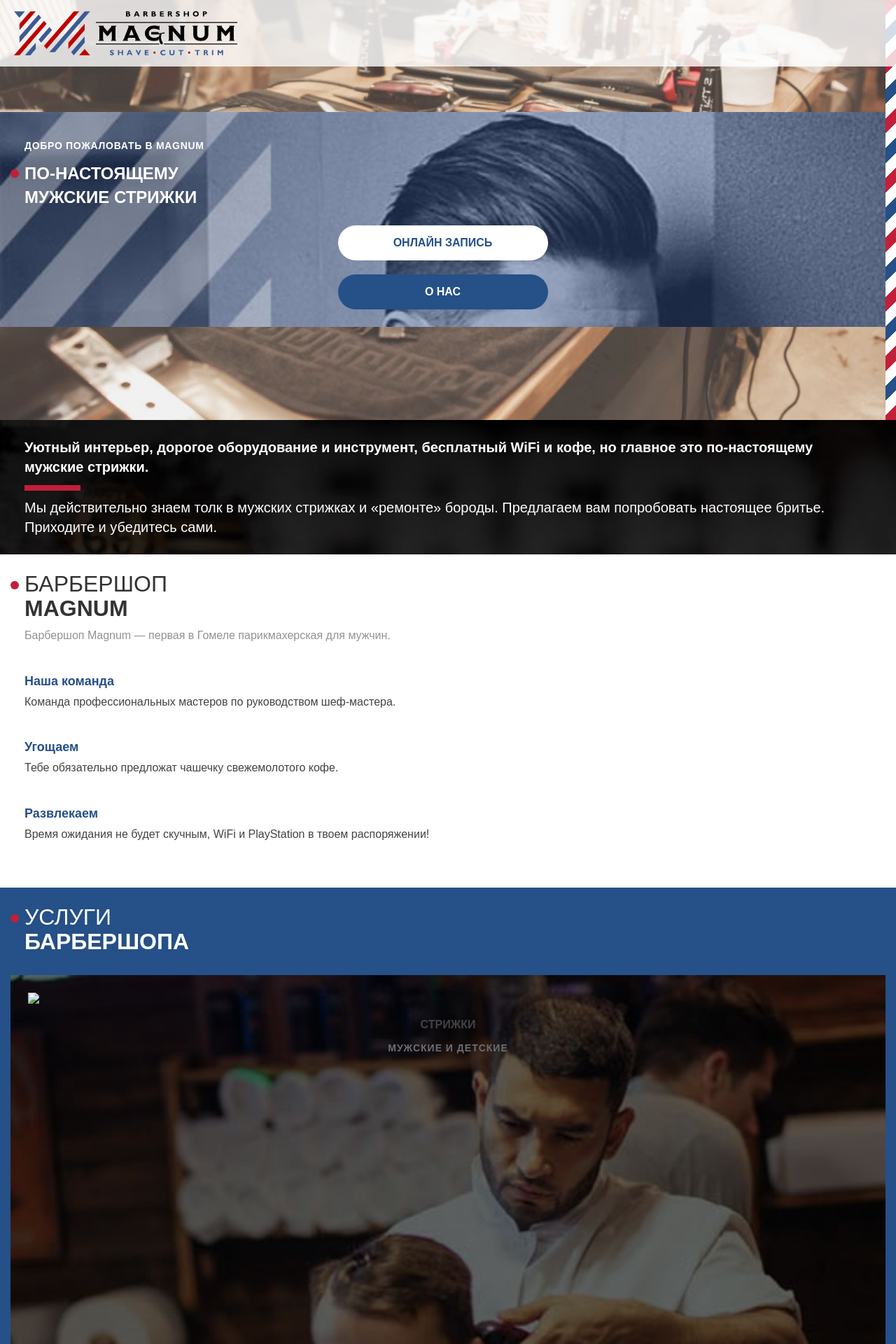
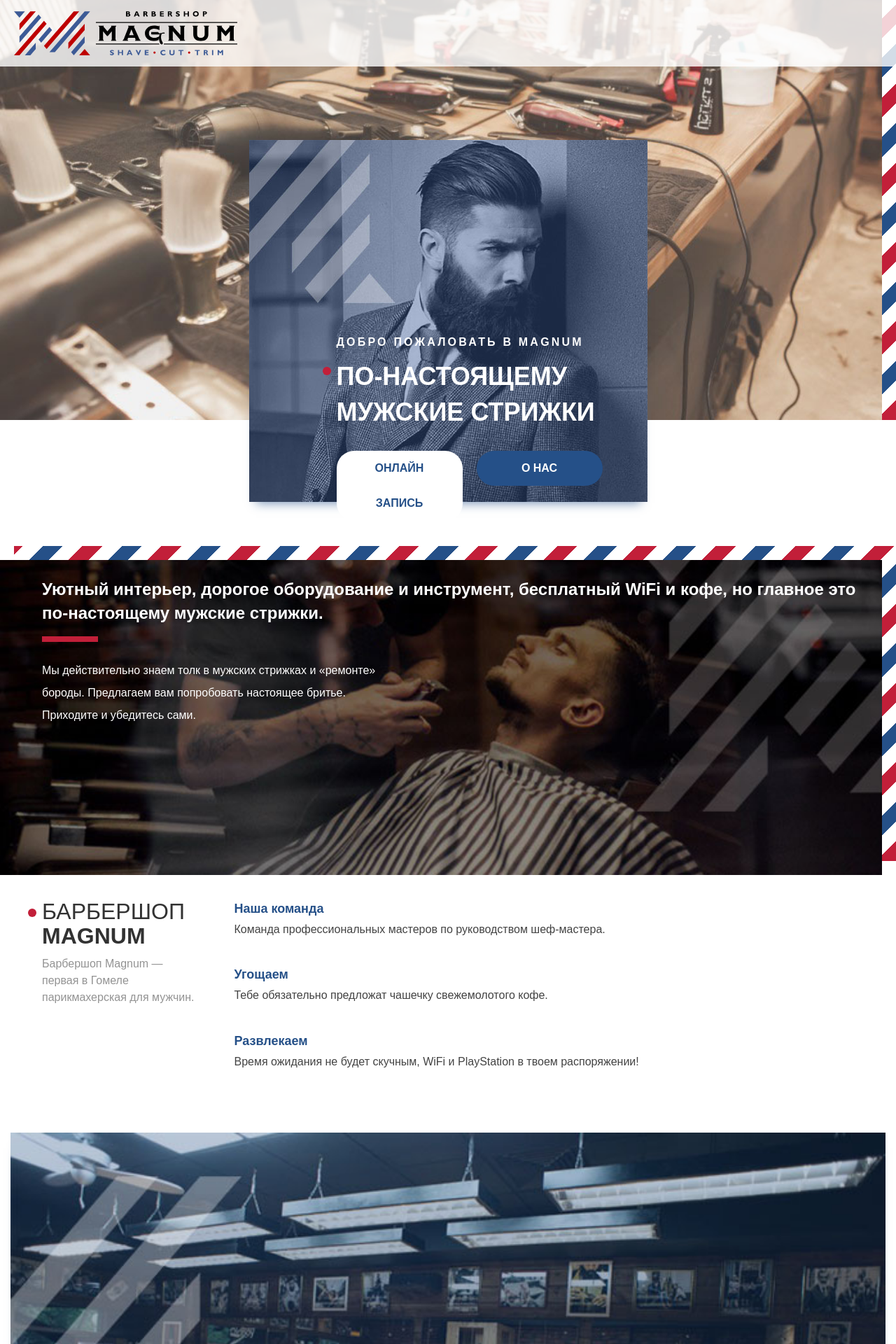
Before and after one commit to nigel-riss/magnum, a PHP site: page / in a window 1280 px wide. Shown: the top 1920 px of the page at 70% size. Run offline with PHP 8.4, Linux system fonts and the light colour scheme.

Commit message:
Header, About and Services portrait tablet styling started

```diff
--- a/index.html
+++ b/index.html
@@ -27,7 +27,7 @@
     <div class="hero">
       <h1 class="hero__title">Добро пожаловать в Magnum</h1>
       <p class="hero__motto">По-настоящему<br> мужские Стрижки</p>
-      <div class="hero__buttons"><a class="button button--block" href="#">Онлайн запись</a><a class="button button--block button--blue" href="#">О нас</a></div>
+      <div class="hero__buttons"><a class="button button--mr-20" href="#">Онлайн запись</a><a class="button button--blue" href="#">О нас</a></div>
     </div>
   </header>
   <section class="about">
--- a/styles.css
+++ b/styles.css
@@ -389,6 +389,8 @@ body {
   display: inline-block;
   vertical-align: top;
   padding: 0 25px;
+  width: 200px;
+  margin-bottom: 20px;
   color: #255088;
   font-size: 1rem;
   font-weight: 700;
@@ -398,9 +400,14 @@ body {
   text-transform: uppercase;
   background-color: #ffffff;
   border-radius: 25px; }
+  @media (min-width: 700px) {
+    .button {
+      width: 180px; } }
   .button--blue {
     color: #ffffff;
     background-color: #255088; }
+  .button--mr-20 {
+    margin-right: 20px; }
   .button--block {
     display: block;
     max-width: 300px;
@@ -411,6 +418,7 @@ body {
   position: relative;
   height: 90vh;
   max-height: 600px;
+  padding-top: 15vh;
   background-color: #72645c;
   background-image: url("./img/header-bg-l.jpg");
   background-size: cover;
@@ -425,20 +433,27 @@ body {
     width: 15px;
     background-image: repeating-linear-gradient(-45deg, #c21f39 0px, #c21f39 15px, #ffffff 15px, #ffffff 30px, #255088 30px, #255088 45px, #ffffff 45px, #ffffff 60px); }
   @media (min-width: 700px) {
+    .site-header {
+      padding-top: 200px;
+      margin-bottom: 200px; }
       .site-header::after {
         content: "";
         position: absolute;
         right: 0;
         top: 0;
         height: 100%;
-      width: 15px;
-      background-image: repeating-linear-gradient(-45deg, #c21f39 0px, #c21f39 15px, #ffffff 15px, #ffffff 30px, #255088 30px, #255088 45px, #ffffff 45px, #ffffff 60px); } }
+        width: 20px;
+        background-image: repeating-linear-gradient(-45deg, #c21f39 0px, #c21f39 20px, #ffffff 20px, #ffffff 40px, #255088 40px, #255088 60px, #ffffff 60px, #ffffff 80px); } }
 
 .main-nav {
-  position: relative;
+  position: absolute;
+  left: 0;
+  right: 0;
+  top: 0;
   z-index: 2;
   padding: 15px;
   padding-right: 80px;
+  width: 100%;
   text-align: left;
   background-color: #ffffff;
   background-color: rgba(255, 255, 255, 0.8); }
@@ -466,6 +481,14 @@ body {
   background-image: url("./img/hero-bg.jpg");
   background-size: cover;
   background-position: center top; }
+  @media (min-width: 700px) {
+    .hero {
+      height: 517px;
+      width: 569px;
+      margin: 0 auto;
+      padding-top: 280px;
+      padding-left: 105px;
+      box-shadow: 0 12px 14px -10px rgba(37, 80, 136, 0.6); } }
   .hero__title {
     margin: 0;
     padding-bottom: 15px;
@@ -475,6 +498,10 @@ body {
     font-weight: 700;
     letter-spacing: 0.05em;
     text-transform: uppercase; }
+    @media (min-width: 700px) {
+      .hero__title {
+        font-size: 1rem;
+        letter-spacing: 0.2em; } }
   .hero__motto {
     position: relative;
     margin: 0;
@@ -494,12 +521,44 @@ body {
       width: 12px;
       background-color: #c21f39;
       border-radius: 50%; }
+    @media (min-width: 700px) {
+      .hero__motto {
+        padding-bottom: 30px;
+        font-size: 2.25rem; } }
+  .hero__buttons {
+    width: 210px;
+    margin: 0 auto;
+    text-align: center; }
+    @media (min-width: 700px) {
+      .hero__buttons {
+        width: auto;
+        padding-left: 20px;
+        text-align: left; } }
 
 .about__hero {
+  position: relative;
   padding: 25px 35px;
   background-color: #2d221e;
   background-image: url("./img/about-bg-s.jpg");
   background-size: cover; }
+  @media (min-width: 700px) {
+    .about__hero {
+      height: 450px;
+      margin-bottom: 10px;
+      margin-right: 20px;
+      padding-left: 60px;
+      background-position: center bottom; }
+      .about__hero::before {
+        content: "";
+        position: absolute;
+        top: -20px;
+        left: 20px;
+        z-index: -1;
+        height: 450px;
+        width: 100%;
+        height: 100%;
+        width: 100%;
+        background-image: repeating-linear-gradient(-45deg, #c21f39 0px, #c21f39 20px, #ffffff 20px, #ffffff 40px, #255088 40px, #255088 60px, #ffffff 60px, #ffffff 80px); } }
 
 .about__hero-title {
   position: relative;
@@ -509,6 +568,10 @@ body {
   font-size: 1.25rem;
   font-weight: 700;
   line-height: 1.4; }
+  @media (min-width: 700px) {
+    .about__hero-title {
+      padding-bottom: 50px;
+      font-size: 1.5rem; } }
   .about__hero-title::after {
     content: "";
     position: absolute;
@@ -517,18 +580,34 @@ body {
     height: 8px;
     width: 80px;
     background-color: #c21f39; }
+    @media (min-width: 700px) {
+      .about__hero-title::after {
+        bottom: 25px; } }
 
 .about__hero-description {
   margin: 0;
   color: #ffffff;
   font-size: 1.25rem;
-  line-height: 1.4; }
+  line-height: 1.5; }
+  @media (min-width: 700px) {
+    .about__hero-description {
+      width: 480px;
+      font-size: 1rem;
+      line-height: 2; } }
 
 .about__content {
   padding: 25px 15px; }
+  @media (min-width: 700px) {
+    .about__content {
+      padding-left: 40px; } }
 
 .about__header {
   padding-bottom: 40px; }
+  @media (min-width: 700px) {
+    .about__header {
+      display: inline-block;
+      vertical-align: top;
+      width: 240px; } }
 
 .about__title {
   position: relative;
@@ -554,10 +633,16 @@ body {
   margin: 0;
   padding-left: 20px;
   color: #939393;
-  line-height: 1.4; }
+  line-height: 1.5; }
 
 .about__features {
   padding-right: 20px; }
+  @media (min-width: 700px) {
+    .about__features {
+      display: inline-block;
+      vertical-align: top;
+      width: calc(100% - 260px);
+      padding-left: 30px; } }
 
 .feature {
   padding-left: 20px;
@@ -576,9 +661,21 @@ body {
 
 .services {
   padding: 25px 15px;
+  margin-bottom: 40px;
   background-color: #255088; }
+  @media (min-width: 700px) {
+    .services {
+      background-color: transparent; } }
+  @media (min-width: 700px) {
     .services__hero {
-    background-color: #255088; }
+      height: 450px;
+      padding-left: 40px;
+      padding-top: 340px;
+      margin-bottom: 15px;
+      background-color: #255088;
+      background-image: url("./img/services-bg.jpg");
+      background-size: cover;
+      box-shadow: 0 12px 14px -10px rgba(37, 80, 136, 0.6); } }
   .services__title {
     position: relative;
     margin: 0;
@@ -599,6 +696,8 @@ body {
       width: 12px;
       background-color: #c21f39;
       border-radius: 50%; }
+  .services__content {
+    text-align: center; }
 
 .service {
   position: relative;
@@ -606,6 +705,13 @@ body {
   height: 62vw;
   background-color: #f1f1f3;
   overflow: hidden; }
+  @media (min-width: 700px) {
+    .service {
+      display: inline-block;
+      vertical-align: top;
+      height: 200px;
+      width: 275px;
+      margin: 15px 10px; } }
   .service__image {
     position: absolute;
     width: 100%; }
@@ -633,6 +739,18 @@ body {
     @media (min-width: 1200px) {
       .service__subtitle {
         color: #6d6e71; } }
+
+.check-in {
+  position: relative;
+  background-color: #255088; }
+  .check-in::after {
+    content: "";
+    position: absolute;
+    left: 0;
+    top: 0;
+    height: 15px;
+    width: 100%;
+    background-image: repeating-linear-gradient(-45deg, #c21f39 0px, #c21f39 15px, #ffffff 15px, #ffffff 30px, #255088 30px, #255088 45px, #ffffff 45px, #ffffff 60px); }
 
 .partners {
   padding: 25px 15px; }
@@ -685,7 +803,7 @@ body {
   margin: 0;
   padding-left: 20px;
   color: #939393;
-  line-height: 1.4;
+  line-height: 1.5;
   padding-bottom: 20px; }
 
 .prices__button {
```
Also changed, not shown: img/beard-srv.jpg, img/haircut-srv.jpg, img/services-bg.jpg, img/shaving-srv.jpg, img/tatoo-srv.jpg. Lines whose indentation alone changed are shown as unchanged.
